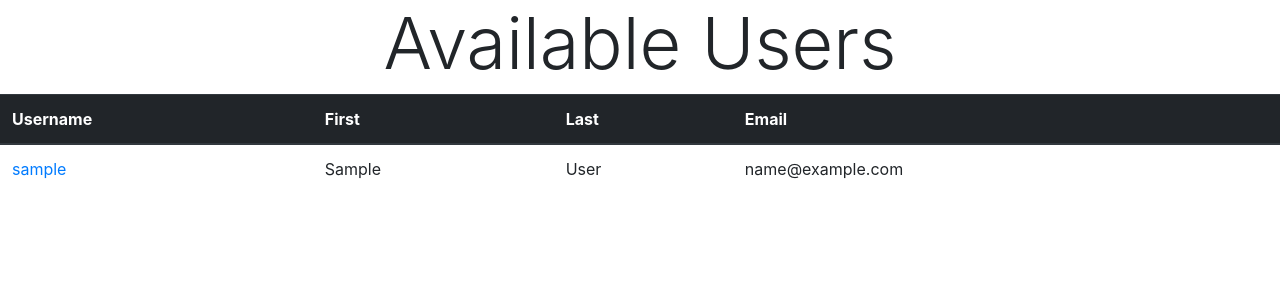
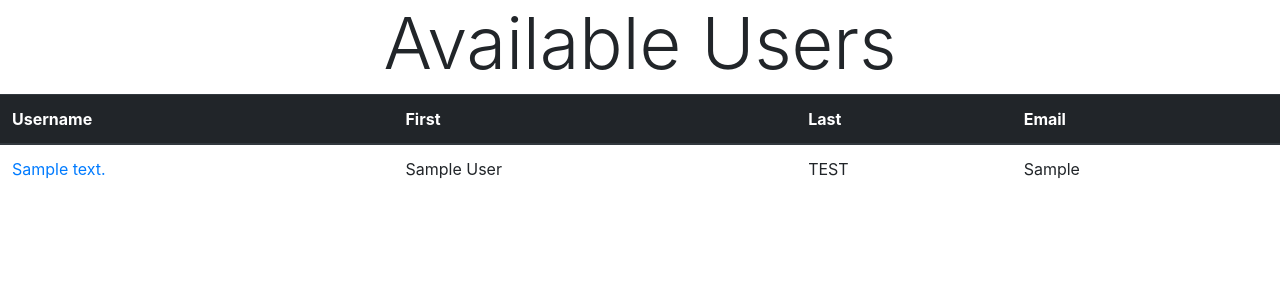
Before and after one commit to jrichbart/CS3240-Project, a Django app: page /find/ in a window 1280 px wide. Shown: the top 300 px of the page. Run offline with Django 3.2, Linux system fonts and the light colour scheme; tables that the repository leaves empty hold one stand-in row (values such as "Sample post"); some libraries are stand-ins or nearby versions.

Commit message:
fixed fields

```diff
--- a/find/templates/find/index.html
+++ b/find/templates/find/index.html
@@ -28,10 +28,10 @@
         </thead>
         {% for user in latest_account_list %}
         <tr>
-            <td><a href>{{ user.username }}</a></td>
-            <td>{{ user.first_name }}</td>
-            <td>{{ user.last_name }}</td>
-            <td>{{ user.email }}</td>
+            <td><a href>{{ user.bio }}</a></td>
+            <td>{{ user.name }}</td>
+            <td> TEST </td>
+            <td>{{ user.major }}</td>
         </tr>
         {% endfor %}
     </table>
--- a/find/views.py
+++ b/find/views.py
@@ -1,8 +1,9 @@
 from django.shortcuts import render
 # Create your views here.
 from django.contrib.auth.models import User
+from userAccount.models import userAccount
 
 def index(request):
-    latest_account_list = User.objects.order_by('-username')[:5]
+    latest_account_list = userAccount.objects.all()
     context = {'latest_account_list': latest_account_list}
     return render(request, 'find/index.html', context)
--- a/virtualstudybuddy/settings.py
+++ b/virtualstudybuddy/settings.py
@@ -114,7 +114,7 @@ AUTHENTICATION_BACKENDS = (
  'allauth.account.auth_backends.AuthenticationBackend',
 )
 
-SITE_ID = 5
+SITE_ID = 3
 LOGIN_REDIRECT_URL = '/'
 
 SOCIAL_AUTH_GOOGLE_OAUTH2_AUTH_EXTRA_ARGUMENTS = {'prompt': 'select_account'}
```
